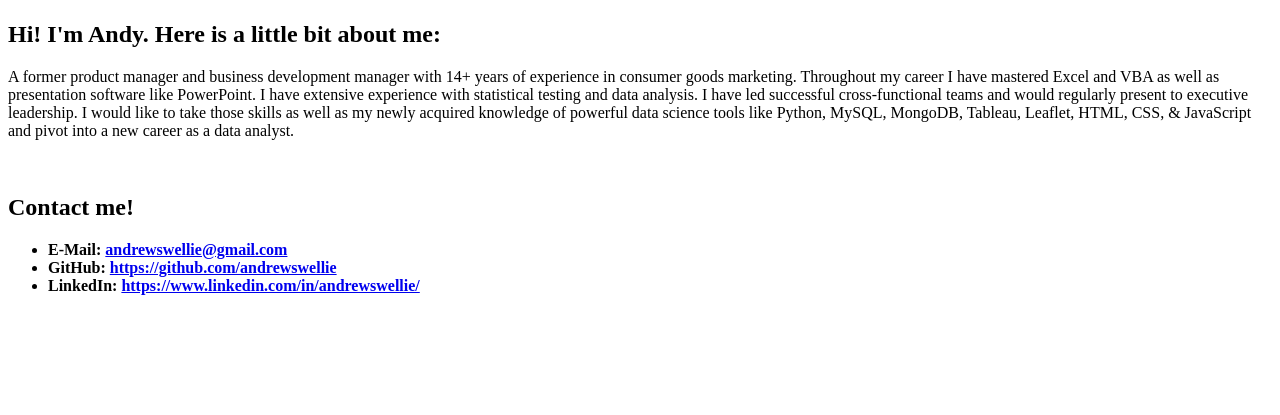
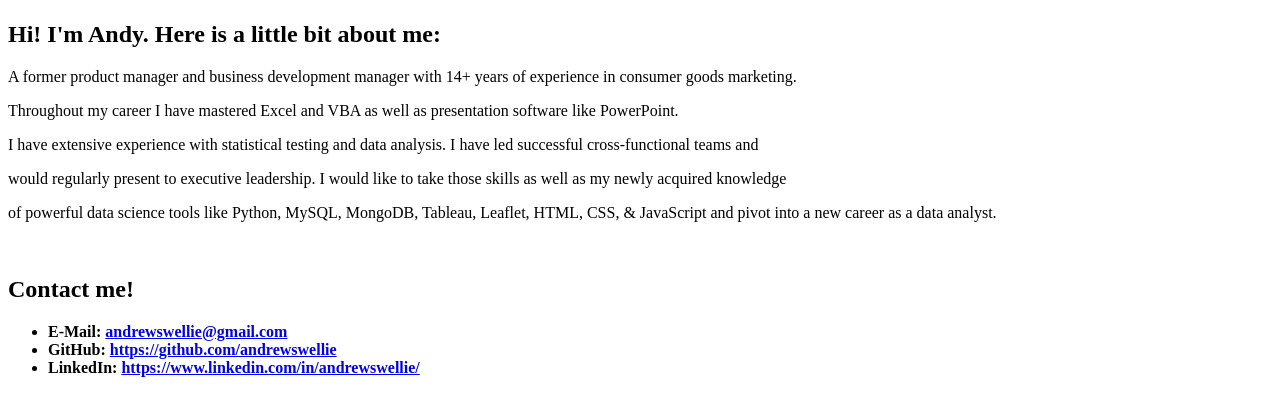
Before and after one commit to andrewswellie/DataVizualization.github.io, a plain HTML site: page index.html in a window 1280 px wide. Shown: the part 451-866 px from the top of the page. Before the commit the page ends 800 px from the top, so only its background shows below. Drawn offline with Linux system fonts and the light colour scheme.

Commit message:
formatting update

```diff
--- a/index.html
+++ b/index.html
@@ -11,7 +11,11 @@
     <img alt="This is a picture of Andrew Swellie" width="400" height="350" src="https://github.com/andrewswellie/andrewswellie.github.io/blob/master/Images/picture.jpg?raw=true"/>
     <br>
     <h2>Hi! I'm Andy. Here is a little bit about me:</h2>
-    <p>A former product manager and business development manager with 14+ years of experience in consumer goods marketing. Throughout my career I have mastered Excel and VBA as well as presentation software like PowerPoint. I have extensive experience with statistical testing and data analysis. I have led successful cross-functional teams and would regularly present to executive leadership. I would like to take those skills as well as my newly acquired knowledge of powerful data science tools like Python, MySQL, MongoDB, Tableau, Leaflet, HTML, CSS, & JavaScript and pivot into a new career as a data analyst.</p>
+    <p>A former product manager and business development manager with 14+ years of experience in consumer goods marketing.</p>
+    <p>Throughout my career I have mastered Excel and VBA as well as presentation software like PowerPoint.</p>
+    <p>I have extensive experience with statistical testing and data analysis. I have led successful cross-functional teams and</p>
+    <p>would regularly present to executive leadership. I would like to take those skills as well as my newly acquired knowledge</p>
+    <p>of powerful data science tools like Python, MySQL, MongoDB, Tableau, Leaflet, HTML, CSS, & JavaScript and pivot into a new career as a data analyst.</p>
     <br>
     <h2>Contact me!</h2>
     <ul>
```
